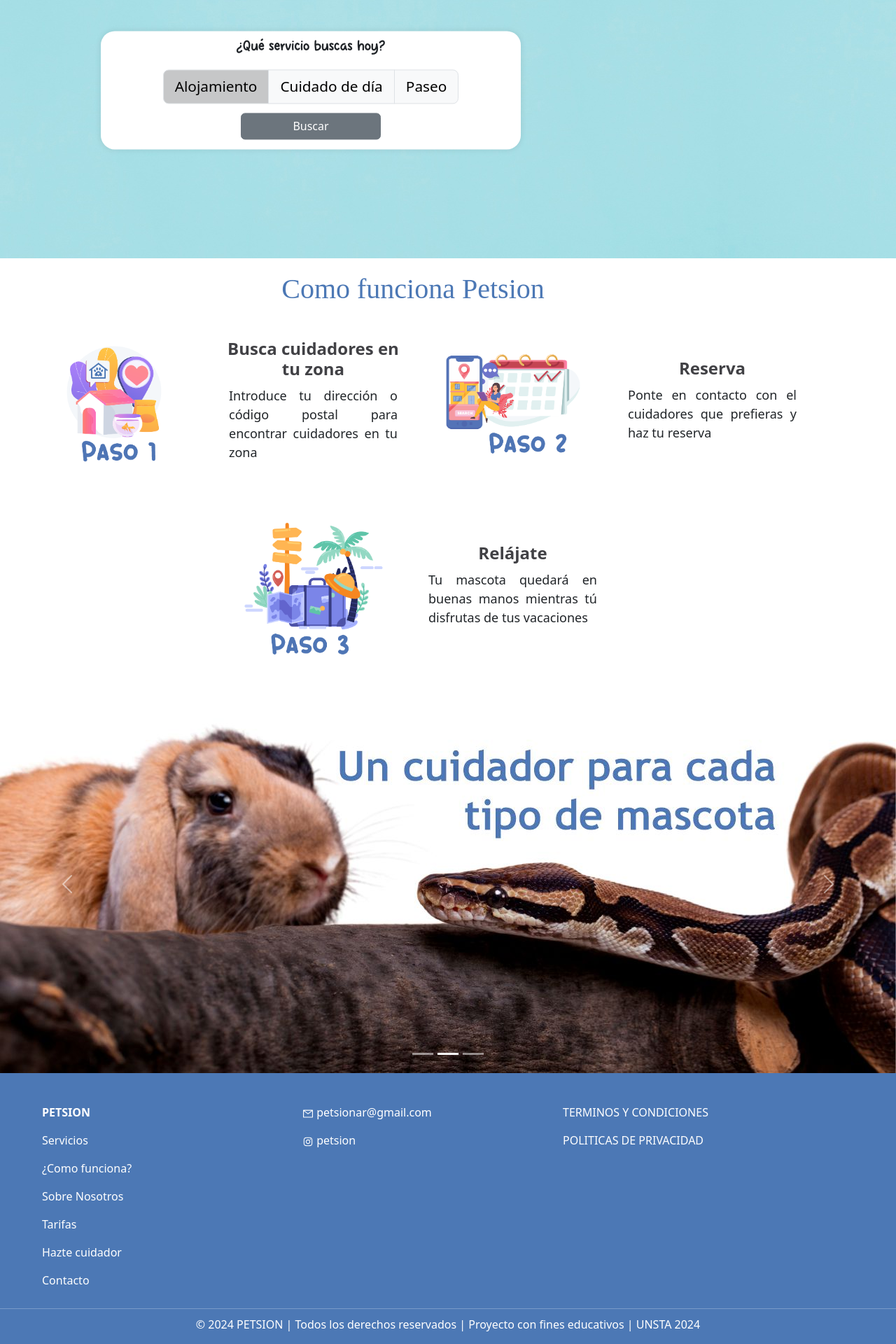
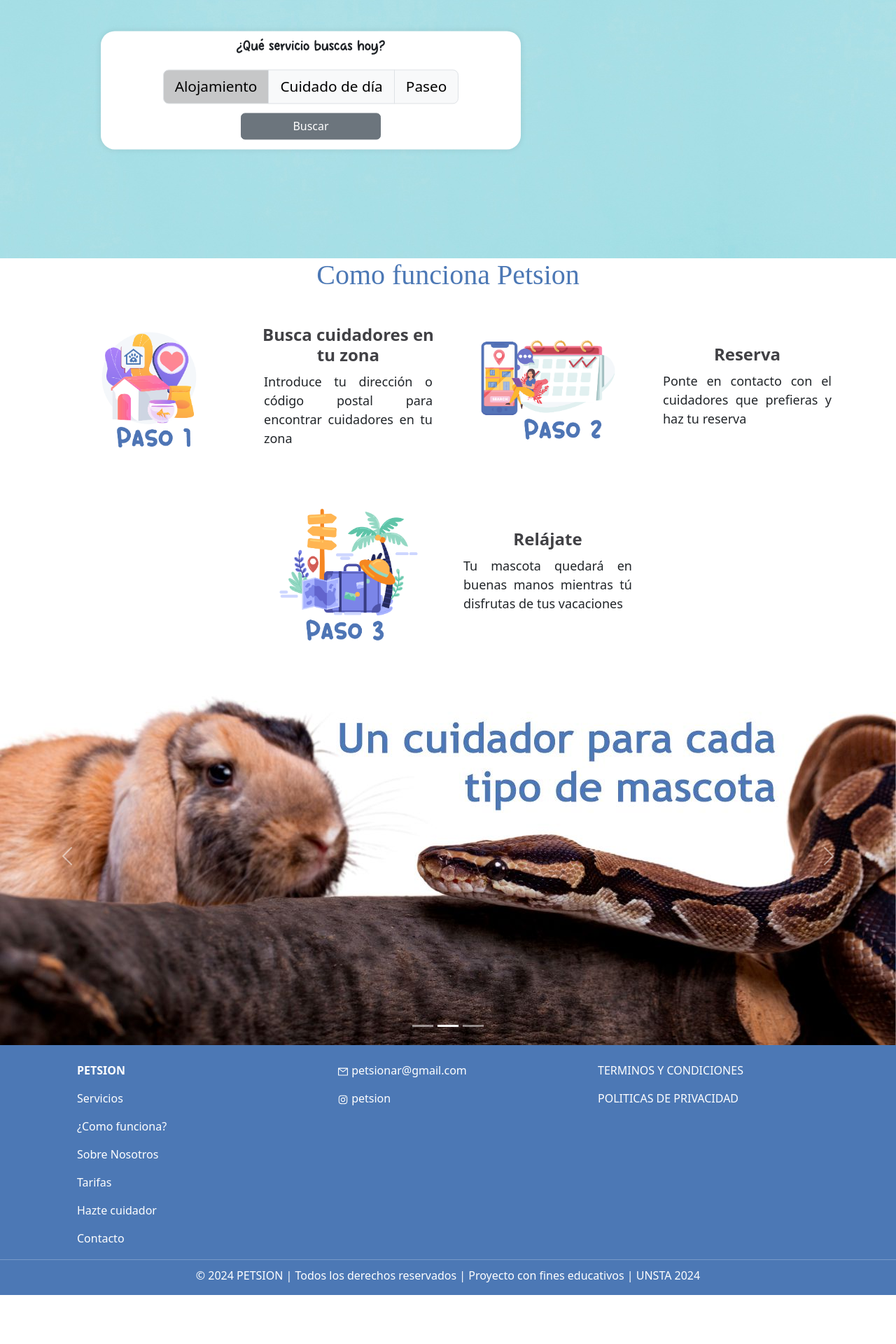
Before and after one commit to JVolkK/Petsion, a React (Create React App) app: page / in a window 1280 px wide. Shown: the part 181-2101 px from the top of the page at 70% size. After the commit the page ends 2031 px from the top, so only its background shows below. Built offline with nearby package versions, Linux system fonts and the light colour scheme.

Commit message:
fix centrado de componentes

```diff
--- a/src/components/ComoFunciona.js
+++ b/src/components/ComoFunciona.js
@@ -11,7 +11,7 @@ import "../styles/App.css";
 function ComoFunciona() {
   return (
     <Container fluid className="p-0">
-      <Container>
+      <Container className="m-auto p-auto">
         <h1
           style={{
             textAlign: "center",
--- a/src/components/Footer.js
+++ b/src/components/Footer.js
@@ -21,9 +21,9 @@ function Footer() {
 
   return (
     <>
-      <Container fluid className="p-0">
+      <Container fluid className="p-0 p-auto m-auto">
         <footer className="footer mt-auto py-3 bg-custom-color">
-          <Row className="container">
+          <Row className="container p-auto m-auto">
             <Col sm={12} md={4}>
               <nav className="nav flex-column">
                 <Link className="nav-link text-white" to="/">
--- a/src/containers/BuscarCuidador.js
+++ b/src/containers/BuscarCuidador.js
@@ -79,11 +79,11 @@ const BuscarCuidador = () => {
   return (
     <>
       <NavBar />
-      <Container fluid className="h-100">
-        <Container>
+      <Container fluid className="h-100 m-auto p-auto">
+        <Container className="m-auto p-auto">
           <FilterAnfitrionForm />
         </Container>
-        <Container>
+        <Container className="m-auto p-auto">
           <Row>
             <Col className="scrollable-col pt-3">
               {usuariosFiltrados.length > 0 ? (
--- a/src/containers/PerfilDuenio.js
+++ b/src/containers/PerfilDuenio.js
@@ -71,7 +71,7 @@ const PerfilDuenio = () => {
     <>
       <LoadingOverlay loading={loading} />
       <NavBar />
-      <Container className="">
+      <Container className="m-auto p-auto ">
         <Row className="pb-4">
           <Col className="border rounded" xl={4} xs={12} md={10}>
             <img src={profileIcon} className="w-25" alt="profile_icon" />
--- a/src/containers/ReservarCuidador.js
+++ b/src/containers/ReservarCuidador.js
@@ -59,8 +59,6 @@ const ReservarCuidador = () => {
   const handleSubmit = async (e) => {
     e.preventDefault();
     if (validate()) {
-      console.log("Validate dio:");
-      console.log(validate());
       try {
         setLoading(true);
         await axios.post("https://api-petsion.onrender.com/reservas/crear", {
@@ -87,6 +85,7 @@ const ReservarCuidador = () => {
           mensaje: "",
         });
         setErrors({});
+        navigate("/");
       } catch (error) {
         setLoading(false);
         // Manejo de errores
```
